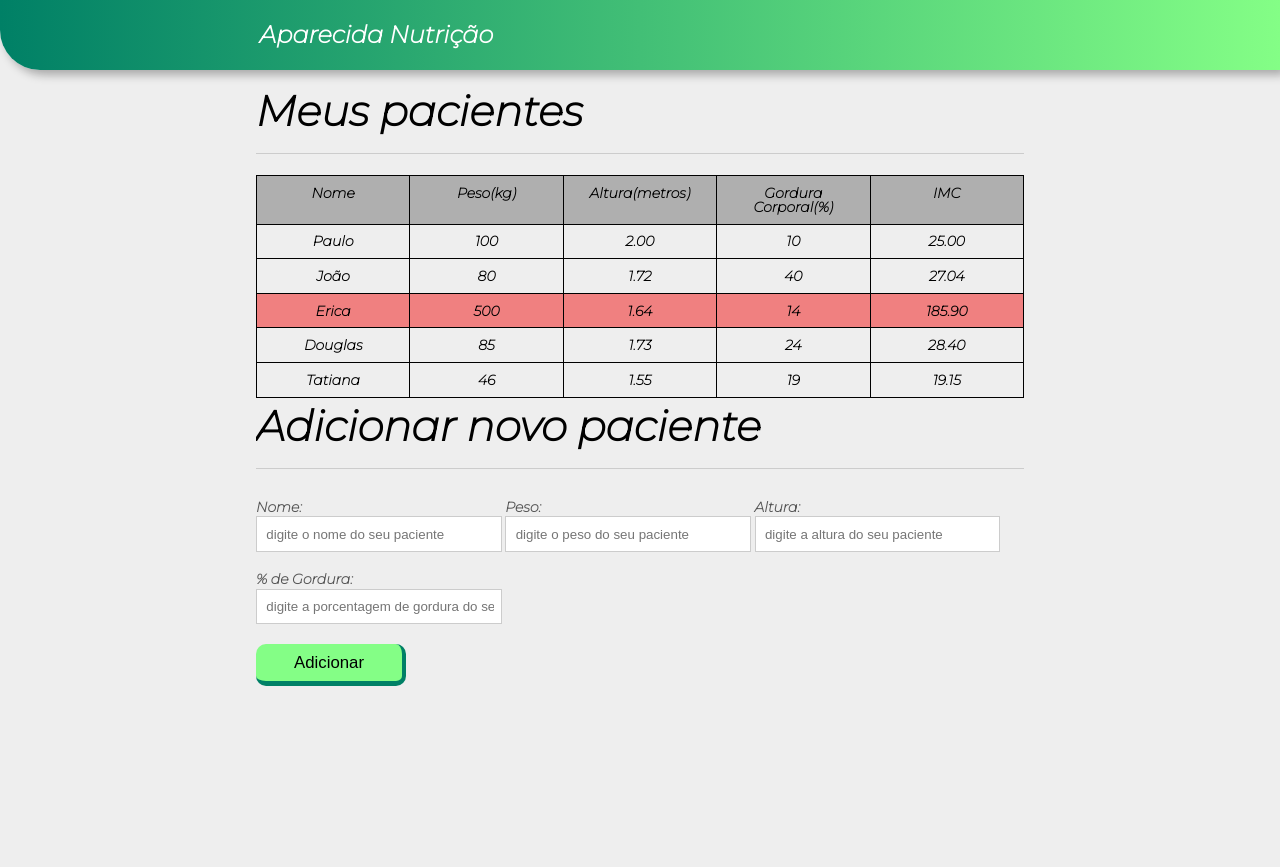
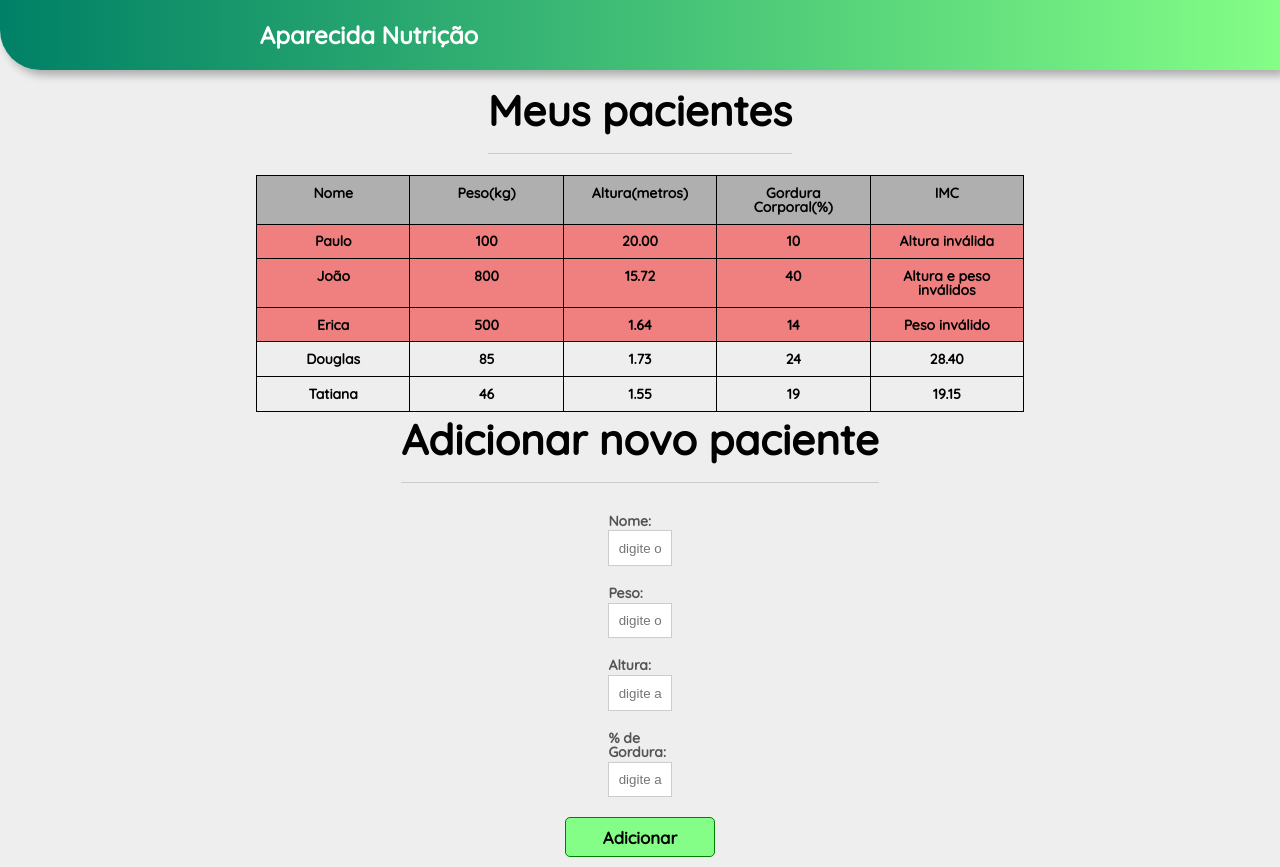
Before and after one commit to matheus2428/aparecida-project, a plain HTML site: page index.html in a window 1280 px wide. Before the commit the page ends 800 px from the top, so only its background shows below. Drawn offline with Linux system fonts and the light colour scheme.

Commit message:
Novas funções e tratamentos de erros adicionados

```diff
--- a/css/index.css
+++ b/css/index.css
@@ -1,11 +1,11 @@
-@import url('https://fonts.googleapis.com/css2?family=Montserrat:ital,wght@1,200&display=swap');
+@import url('https://fonts.googleapis.com/css2?family=Quicksand:wght@500&display=swap');
 
 *{
 	box-sizing: border-box;
  }
 
 body{
-	font-family: 'Montserrat', sans-serif;
+	font-family: 'Quicksand', sans-serif;
 	font-size: 0.875rem;
 	font-weight: 800;
 	background: #EEE;
@@ -45,13 +45,18 @@ header .container:before{
 }
 
 section{
+	display: block;
+	justify-items: center;
+	align-items: center;
 	margin: 2em 0;
 	overflow: hidden;
 }
 
 section h2{
+	display: grid;
+	justify-items: center;
+	align-items: center;
 	font-size: 3em;
-	display: block;
 	padding-bottom: .5em;
 	border-bottom: 1px solid #ccc;
 	margin-bottom: .5em;
@@ -98,37 +103,38 @@ label{
 
 .grupo{
 	width: 32%;
-	display: inline-block;
 	padding: 10px 0px;
 }
 
 button{
+	font-family: 'Quicksand', sans-serif;
+	font-weight: bolder;
 	padding: .5em 2em;
-	border: 0;
-	border-bottom: 5px solid;
-	border-right: 4px solid;
+	border: 1px solid green;
 	font-size: 1.2em;
 	cursor: pointer;
 	margin: 0;
 	margin-top: -3px;
 	color: rgb(0, 0, 0);
 	background-color:rgba(132,254,134,1);
-	border-color: rgba(0,128,102,1);
 	width: 9.375rem;
     display: block;
     clear: both;
     margin: 10px 0px;
-	border-radius: 0.625rem;
+	border-radius: 5px;
 
-	transition: margin-top 0.3s, border-bottom 0.3s, border-right 0.3s;
+	transition: background 0.75s, color 0.75s, border-radius 0.75s;
 
+}
+button:hover{
+	background: rgba(0, 196, 0, 0.39);
+	color:  black;
+	border-radius: 25px;
 }
 
 button:active{
 	margin-top:13px;
-	border-bottom: 2px solid;
-	border-right: 2px solid;
-	border-color: rgba(0,128,102,1);
+	border: 0;
 }
 
 button[disabled=disabled], button:disabled {
@@ -147,3 +153,23 @@ button[disabled=disabled], button:disabled {
 .paciente-invalido{
 	background-color: lightcoral;
 }
+#form-adiciona {
+	display: grid;
+	justify-items: center;
+	align-items: center;
+
+}
+.botao-erro{
+	padding: 10px;
+	justify-items: center;
+	align-items: center;
+	background-color: lightcoral;
+	border: 2px solid red;
+	border-radius: 10px;
+	animation: fadeIn linear 2.5s;
+
+}
+@keyframes fadeIn {
+	0% {opacity:0;}
+	100% {opacity:1;}
+}
--- a/index.html
+++ b/index.html
@@ -32,15 +32,15 @@
 						<tr class="paciente" id="primeiro-paciente">
 							<td class="info-nome">Paulo</td>
 							<td class="info-peso">100</td>
-							<td class="info-altura">2.00</td>
+							<td class="info-altura">20.00</td>
 							<td class="info-gordura">10</td>
 							<td class="info-imc">0</td>
 						</tr>
 
 						<tr class="paciente" >
 							<td class="info-nome">João</td>
-							<td class="info-peso">80</td>
-							<td class="info-altura">1.72</td>
+							<td class="info-peso">800</td>
+							<td class="info-altura">15.72</td>
 							<td class="info-gordura">40</td>
 							<td class="info-imc">0</td>
 						</tr>
@@ -72,22 +72,23 @@
 
 			</section>
 			<!-- ... -->
-			<section class="container">
+			<section id="section2" class="container">
 				<h2 id="titulo-form">Adicionar novo paciente</h2>
+				<ul id="mensagens-erro"></ul>
 				<form id="form-adiciona">
-					<div class="grupo">
+					<div id="nomeId"class="grupo">
 						<label for="nome">Nome:</label>
 						<input id="nome" name="nome" type="text" placeholder="digite o nome do seu paciente" class="campo">
 					</div>
-					<div class="grupo">
+					<div id="pesoId" class="grupo">
 						<label for="peso">Peso:</label>
 						<input id="peso" name="peso" type="text" placeholder="digite o peso do seu paciente" class="campo campo-medio">
 					</div>
-					<div class="grupo">
+					<div id="alturaId"class="grupo">
 						<label for="altura">Altura:</label>
 						<input id="altura" name="altura" type="text" placeholder="digite a altura do seu paciente" class="campo campo-medio">
 					</div>
-					<div class="grupo">
+					<div id="gorduraId" class="grupo">
 						<label for="gordura">% de Gordura:</label>
 						<input id="gordura" type="text" placeholder="digite a porcentagem de gordura do seu paciente" class="campo campo-medio">
 					</div>
@@ -96,6 +97,8 @@
 				</form>
 			</section>
 		</main>
+		<script src="/js/util/validaAltura.js"></script>
+		<script src="/js/util/validaPeso.js"></script>
 		<script src="/js/util/calcula_imc.js"></script>
 		<script src="/js/form/form.js"></script>
 		<script src="/js/form/getFormInfo.js"></script>
--- a/js/form/addToTable/buildTr.js
+++ b/js/form/addToTable/buildTr.js
@@ -22,5 +22,18 @@ function buildTr(paciente){
     pacienteTr.appendChild(gorduraTd);
     pacienteTr.appendChild(imcTd);
 
+    var erros = validaPaciente(paciente);
+    console.log(erros);
+    if(erros.length > 0){
+        exibeMsgErro(erros);
+
+        return;
+    }
+
+
     addToTable(pacienteTr);
+    var msgDeErro = document.querySelector("#mensagens-erro");
+    msgDeErro.innerHTML= "";
+    msgDeErro.style.display = "none";
+
 }
--- a/js/form/form.js
+++ b/js/form/form.js
@@ -10,7 +10,36 @@ botaoAdd.addEventListener("click", function(event){
     var paciente = getFormInfo(form);
 //Monta a Tr do paciente novo
     buildTr(paciente);
+
 //Reseta os campos depois de enviar as informações
     form.reset();
 
+
+
+
+
+
 });
+
+function exibeMsgErro(erros){
+    var ul = document.querySelector("#mensagens-erro");
+    ul.classList.add("botao-erro");
+    ul.innerHTML = "";
+
+    erros.forEach(function (erro) {
+        var li = document.createElement("li");
+        li.textContent = erro;
+        ul.appendChild(li);
+    });
+    ul.style.display = "block";
+}
+
+function validaPaciente(paciente){
+    var erros = [];
+    if(paciente.nome.length == 0) erros.push ("Informe o nome do paciente!")
+    if(!validaPeso(paciente.peso) || paciente.peso.length == 0) erros.push("Peso inválido!")
+    if(!validaAltura(paciente.altura) || paciente.altura.length == 0) erros.push(" Altura inválida!")
+    if(paciente.gordura.length == 0) erros.push ("Informe o % de gordura do paciente!")
+
+    return erros;
+}
--- a/js/util/calcula_imc.js
+++ b/js/util/calcula_imc.js
@@ -8,7 +8,6 @@ for (var i = 0; i< pacientes.length; i++){
 
     //busca pela classe 'info-peso' e armazena na variável tdPeso
     var tdPeso = paciente.querySelector(".info-peso");
-
     //pega o conteúdo de texto da variável tdPeso e armazena na variável 'peso'
     var peso = tdPeso.textContent;
 
@@ -19,21 +18,25 @@ for (var i = 0; i< pacientes.length; i++){
     var tdImc = paciente.querySelector(".info-imc");
 
     //variável booleana para verificar o peso e altura
-    var pesoVal = true;
-    var alturaVal = true;
+    var pesoVal = validaPeso(peso);
+    var alturaVal = validaAltura(altura);
 
-    if(peso <= 0 || peso >= 400){
-        pesoVal = false;
+    if(!pesoVal){
+        pesoVal=false;
         tdImc.textContent = "Peso inválido";
-        paciente.classList.add("paciente-invalido")
+        paciente.classList.add("paciente-invalido");
     }
-    if(altura <= 0 || altura >= 2.50){
-        alturaVal = false;
+    if(!alturaVal){
+        alturaVal=false;
         tdImc.textContent = "Altura inválida";
-        paciente.classList.add("paciente-invalido")
+        paciente.classList.add("paciente-invalido");
+    }
+    if (!alturaVal && !pesoVal){
+        tdImc.textContent = "Altura e peso inválidos";
+        paciente.classList.add("paciente-invalido");
     }
 
-    if ((alturaVal=true) && (pesoVal=true)){
+    if (alturaVal && pesoVal){
         var imc = calculaImc(peso, altura);
         tdImc.textContent = imc;
     }
--- /dev/null
+++ b/js/util/validaAltura.js
@@ -0,0 +1,7 @@
+function validaAltura(altura){
+    if(altura >= 0 && altura <= 2.50){
+        return true;
+    }else{
+        return false;
+    }
+}
--- /dev/null
+++ b/js/util/validaPeso.js
@@ -0,0 +1,7 @@
+function validaPeso(peso){
+    if(peso > 0 && peso <= 400 ){
+        return true;
+    }else{
+        return false;
+    }
+}
```
